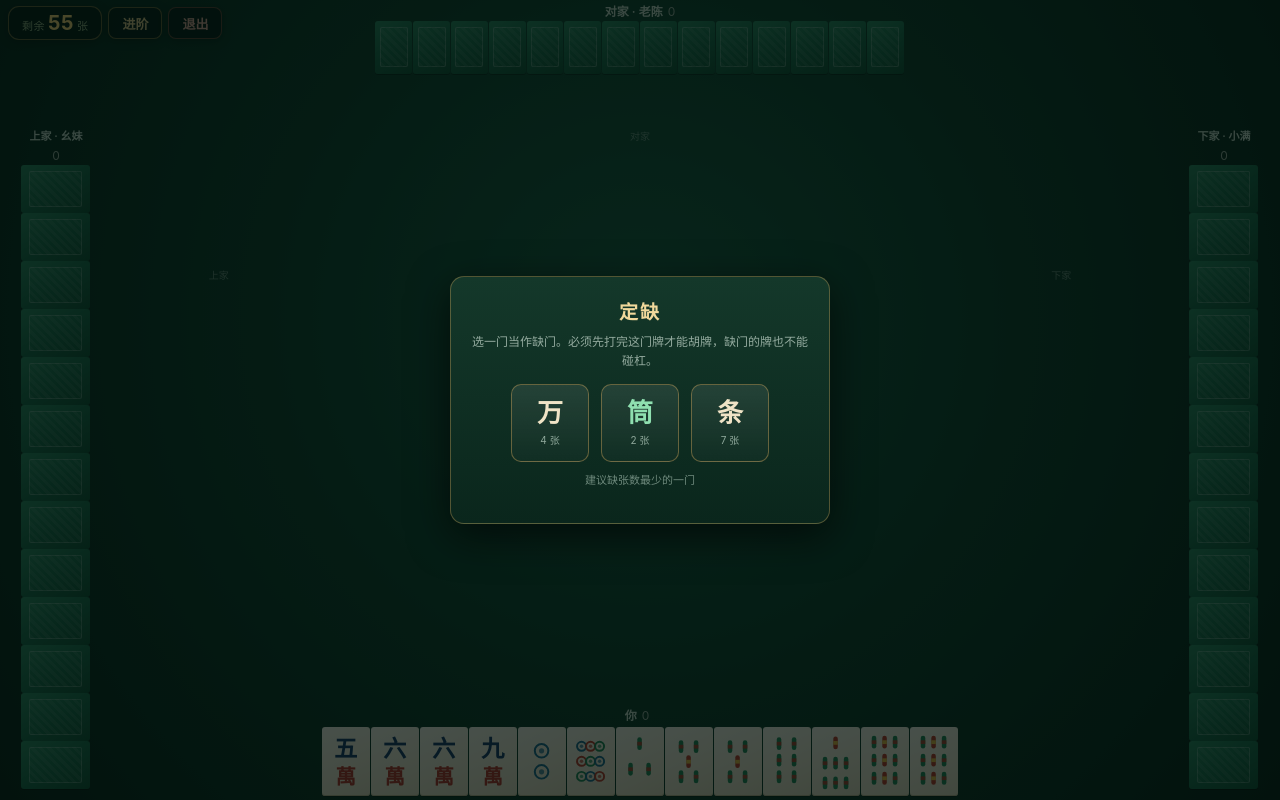
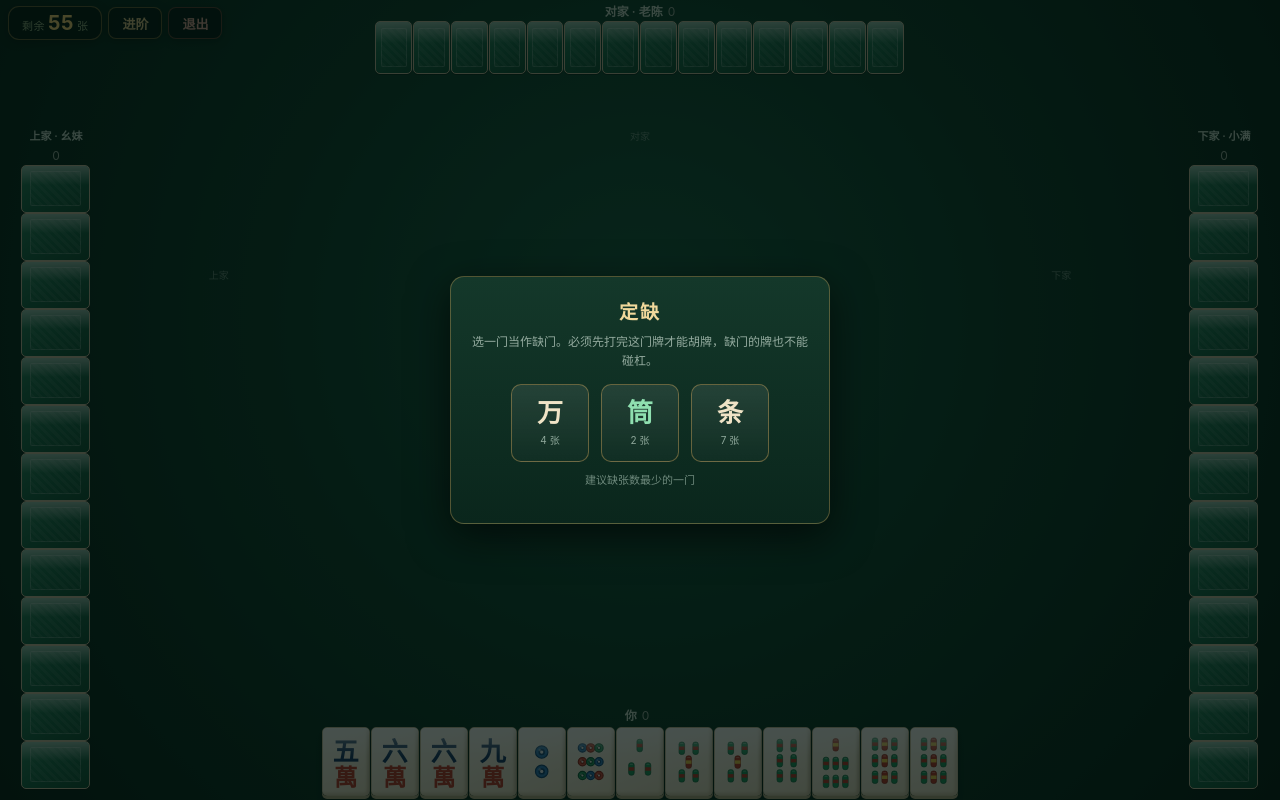
Before and after one commit to joeyjiaojg/openmini, a plain HTML site: page apps/mahjong/index.html in a window 1280 px wide. Both pictures are taken after a click on the button "开始对局". Drawn offline with Linux system fonts and the light colour scheme.

Commit message:
feat(mahjong): 牌面改为立体麻将风格（铜钱筒/竹节条/书法万）v1.1.8
参照真实麻将游戏截图重绘：
- 牌身：象牙白渐变 + 圆角 + 底部厚度 + 顶面高光的立体牌
- 筒子：蓝/红/绿三色铜钱同心圆（深描边+主色+中心点+高光），一筒改绿
- 条子：实心竹节（中间竹节带+高光），保留七条/八条/九条排列与红色标记
- 万字：楷书体蓝色数字 + 红色萬
- 自测20项全过

```diff
--- a/apps/mahjong/css/style.css
+++ b/apps/mahjong/css/style.css
@@ -84,12 +84,23 @@ html, body {
   position: relative; flex: 0 0 auto;
   width: 6.7vw; height: 9.5vw;
   margin-right: 1px;
-  background: linear-gradient(155deg, #fdfbf2 0%, #f4ecd8 62%, #e9dfc6 100%);
-  border-radius: 3px;
-  box-shadow: 0 1px 0 rgba(0, 0, 0, .28), inset 0 -1px 0 rgba(190, 175, 140, .8);
+  background: linear-gradient(158deg, #fffefa 0%, #f7f2e3 48%, #ece2c9 100%);
+  border: 1px solid #cfc4a6;
+  border-radius: 5px;
+  box-shadow:
+    0 3px 0 #b9ac8a,
+    0 4px 5px rgba(0, 0, 0, .42),
+    inset 0 1px 1px rgba(255, 255, 255, .95),
+    inset -2px -2px 3px rgba(150, 130, 90, .28);
   overflow: hidden;
 }
-.tile .face { position: absolute; top: 3%; left: 3%; right: 3%; bottom: 3%; }
+/* 顶面高光，增强象牙牌的立体质感 */
+.tile::before {
+  content: ''; position: absolute; top: 0; left: 0; right: 0; height: 42%;
+  background: linear-gradient(180deg, rgba(255, 255, 255, .55), rgba(255, 255, 255, 0));
+  pointer-events: none; z-index: 1;
+}
+.tile .face { position: absolute; top: 4%; left: 5%; right: 5%; bottom: 4%; }
 .tile svg { width: 100%; height: 100%; display: block; }
 
 .tile.sm { width: 5.6vw; height: 7.9vw; margin-right: 1px; }
--- a/apps/mahjong/js/ui.js
+++ b/apps/mahjong/js/ui.js
@@ -29,7 +29,7 @@
    *  红色标记条：五条中心、七条最顶、九条中间整列
    */
   var TONG = {
-    1: [[30, 42, 13, 1]],
+    1: [[30, 42, 13, 2]],
     2: [[30, 28, 9, 0], [30, 56, 9, 0]],
     3: [[18, 26, 8, 0], [30, 42, 8, 1], [42, 58, 8, 0]],
     4: [[20, 28, 8, 0], [40, 28, 8, 1], [20, 56, 8, 1], [40, 56, 8, 0]],
@@ -51,28 +51,54 @@
     9: [[16, 8], [30, 8], [44, 8], [16, 32], [30, 32], [44, 32], [16, 56], [30, 56], [44, 56]]
   };
   var TIAO_RED = { 5: [2], 7: [0], 9: [1, 4, 7] };
-  var TONG_COLORS = ['#1b6b93', '#c0392b', '#1f8a5b'];
+  /* 铜钱式筒子三色盘：深描边 + 主色 + 中心点 + 高光，模拟截图里实心彩绘的饼子 */
+  var TONG_PALETTE = [
+    { dark: '#124a80', main: '#2e7fc1', core: '#eaf3fb' }, // 蓝
+    { dark: '#96271f', main: '#d5483c', core: '#fcece8' }, // 红
+    { dark: '#11613f', main: '#25a06a', core: '#e9f7ef' }  // 绿
+  ];
+
+  function coin(cx, cy, r, ci) {
+    var p = TONG_PALETTE[ci % 3];
+    var s = '<circle cx="' + cx + '" cy="' + cy + '" r="' + r + '" fill="' + p.main + '" stroke="' + p.dark + '" stroke-width="1.7"/>';
+    s += '<circle cx="' + cx + '" cy="' + cy + '" r="' + (r * 0.52) + '" fill="' + p.dark + '"/>';
+    s += '<circle cx="' + cx + '" cy="' + cy + '" r="' + (r * 0.26) + '" fill="' + p.core + '"/>';
+    s += '<circle cx="' + (cx - r * 0.32) + '" cy="' + (cy - r * 0.32) + '" r="' + (r * 0.2) + '" fill="#fff" opacity=".42"/>';
+    return s;
+  }
+
+  /* 竹节式条子：实心绿/红竹段 + 中间的节 + 侧面高光 */
+  function bambooStick(cx, cy, isRed) {
+    var g = isRed ? '#c0392b' : '#1e9a63';
+    var gd = isRed ? '#8c241c' : '#11653f';
+    var knot = isRed ? '#f2d24b' : '#c0392b';
+    var s = '<rect x="' + (cx - 4) + '" y="' + (cy - 9) + '" width="8" height="18" rx="3.2" fill="' + g + '" stroke="' + gd + '" stroke-width="1"/>';
+    s += '<rect x="' + (cx - 4) + '" y="' + (cy - 2.5) + '" width="8" height="5" fill="' + knot + '"/>';
+    s += '<rect x="' + (cx - 2.4) + '" y="' + (cy - 7.4) + '" width="4.8" height="1.2" rx=".6" fill="#fff" opacity=".38"/>';
+    return s;
+  }
 
   function dotsSVG(rank) {
     var list = TONG[rank] || [];
     var s = '';
     for (var i = 0; i < list.length; i++) {
       var d = list[i];
-      var c = TONG_COLORS[d[3] % 3];
-      s += '<circle cx="' + d[0] + '" cy="' + d[1] + '" r="' + d[2] + '" fill="none" stroke="' + c + '" stroke-width="2.6"/>';
-      s += '<circle cx="' + d[0] + '" cy="' + d[1] + '" r="' + (d[2] * 0.38) + '" fill="' + c + '" opacity="0.72"/>';
+      s += coin(d[0], d[1], d[2], d[3]);
     }
     return s;
   }
 
   function sticksSVG(rank) {
     if (rank === 1) {
-      // 一条：画成幺鸡的样子（一根粗条 + 鸟头）
-      return '<g stroke="#186b45" stroke-width="3" fill="none">'
-        + '<rect x="26" y="20" width="8" height="42" rx="4" fill="#1f8a5b" stroke="none"/>'
-        + '<circle cx="30" cy="16" r="8" fill="#1f8a5b"/>'
-        + '<circle cx="27" cy="14" r="1.6" fill="#fff"/>'
-        + '<path d="M30 60 L22 72 L30 68 L38 72 Z" fill="#c0392b" stroke="none"/>'
+      // 一条：幺鸡（实心竹身 + 鸟头 + 尾羽）
+      return '<g>'
+        + '<rect x="25.5" y="22" width="9" height="40" rx="4" fill="#1e9a63" stroke="#11653f" stroke-width="1"/>'
+        + '<rect x="25.5" y="40" width="9" height="5" fill="#c0392b"/>'
+        + '<rect x="27.5" y="26" width="2.4" height="30" rx="1.2" fill="#fff" opacity=".35"/>'
+        + '<circle cx="30" cy="17" r="9" fill="#1e9a63" stroke="#11653f" stroke-width="1"/>'
+        + '<circle cx="33" cy="15" r="2" fill="#fff"/><circle cx="33.4" cy="15" r="1" fill="#222"/>'
+        + '<path d="M25 11 L18 6 L26 9 Z" fill="#c0392b"/>'
+        + '<path d="M30 62 L20 74 L30 69 L40 74 Z" fill="#c0392b" stroke="#8c241c" stroke-width="1"/>'
         + '</g>';
     }
     if (rank === 8) return eightSticksSVG();
@@ -81,37 +107,28 @@
     var s = '';
     for (var i = 0; i < list.length; i++) {
       var p = list[i];
-      var isRed = red.indexOf(i) >= 0;
-      var c = isRed ? '#c0392b' : '#1f8a5b';
-      var band = isRed ? '#f5d64a' : '#c0392b';
-      s += '<rect x="' + (p[0] - 3) + '" y="' + p[1] + '" width="6" height="17" rx="3" fill="' + c + '"/>';
-      s += '<rect x="' + (p[0] - 3) + '" y="' + (p[1] + 6) + '" width="6" height="5" fill="' + band + '" opacity="0.85"/>';
+      s += bambooStick(p[0], p[1] + 8.5, red.indexOf(i) >= 0);
     }
     return s;
   }
 
-  /* 八条：真正的麻将造型——顶部四条倒M(中间∧尖朝上)，底部四条M(中间∨尖朝下)，
-   * 两组斜条在牌中央交错成一个菱形。竖条用 transform 旋转出斜向。 */
+  /* 八条：顶部四条倒M(中间∧)、底部四条M(中间∨)，中央交错成菱形，全用竹节 */
   function eightSticksSVG() {
     function stick(cx, cy, deg) {
       var t = deg ? ' transform="rotate(' + deg + ' ' + cx + ' ' + cy + ')"' : '';
-      return '<g' + t + '>'
-        + '<rect x="' + (cx - 3) + '" y="' + (cy - 9) + '" width="6" height="18" rx="3" fill="#1f8a5b"/>'
-        + '<rect x="' + (cx - 3) + '" y="' + (cy - 2) + '" width="6" height="4" fill="#c0392b" opacity="0.85"/>'
-        + '</g>';
+      return '<g' + t + '>' + bambooStick(cx, cy, false) + '</g>';
     }
     var s = '';
-    // 顶部倒 M（W 形，中间 ∧）
     s += stick(13, 20, 0) + stick(23, 21, -38) + stick(37, 21, 38) + stick(47, 20, 0);
-    // 底部 M（中间 ∨）
     s += stick(13, 64, 0) + stick(23, 63, 38) + stick(37, 63, -38) + stick(47, 64, 0);
     return s;
   }
 
   function wanSVG(rank) {
     var num = R.NUM_CH[rank];
-    return '<text x="30" y="36" text-anchor="middle" font-size="31" font-family="serif" font-weight="600" fill="#173a6b">' + num + '</text>'
-      + '<text x="30" y="72" text-anchor="middle" font-size="27" font-family="serif" font-weight="600" fill="#b8342a">萬</text>';
+    var font = '"STKaiti","KaiTi","SimSun","Songti SC",serif';
+    return '<text x="30" y="41" text-anchor="middle" font-size="38" font-family="' + font + '" font-weight="700" fill="#173a6b">' + num + '</text>'
+      + '<text x="30" y="77" text-anchor="middle" font-size="34" font-family="' + font + '" font-weight="700" fill="#c0392b">萬</text>';
   }
 
   function faceSVG(t) {
```
Also changed, not shown: apps/mahjong/manifest.json.
